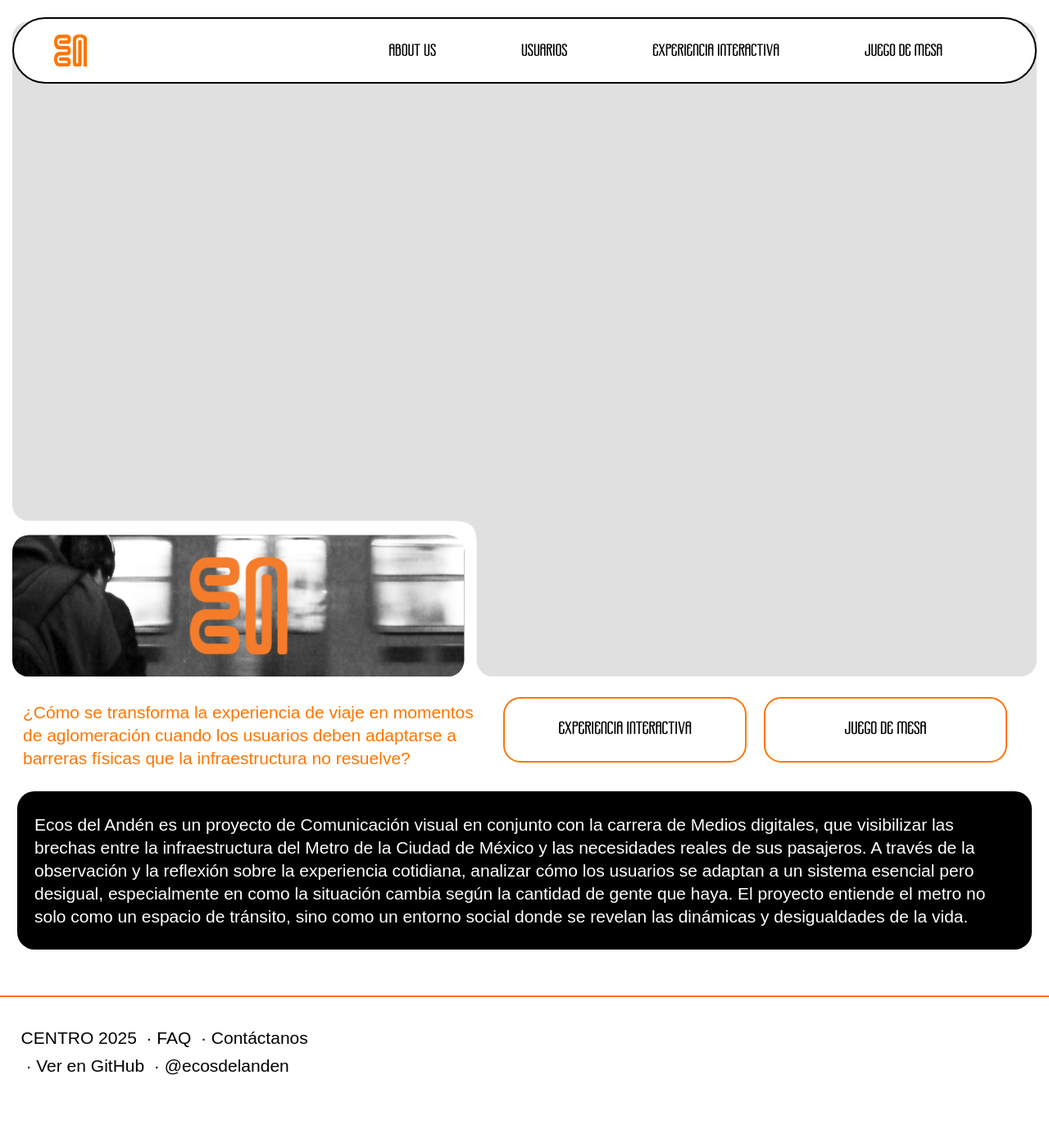
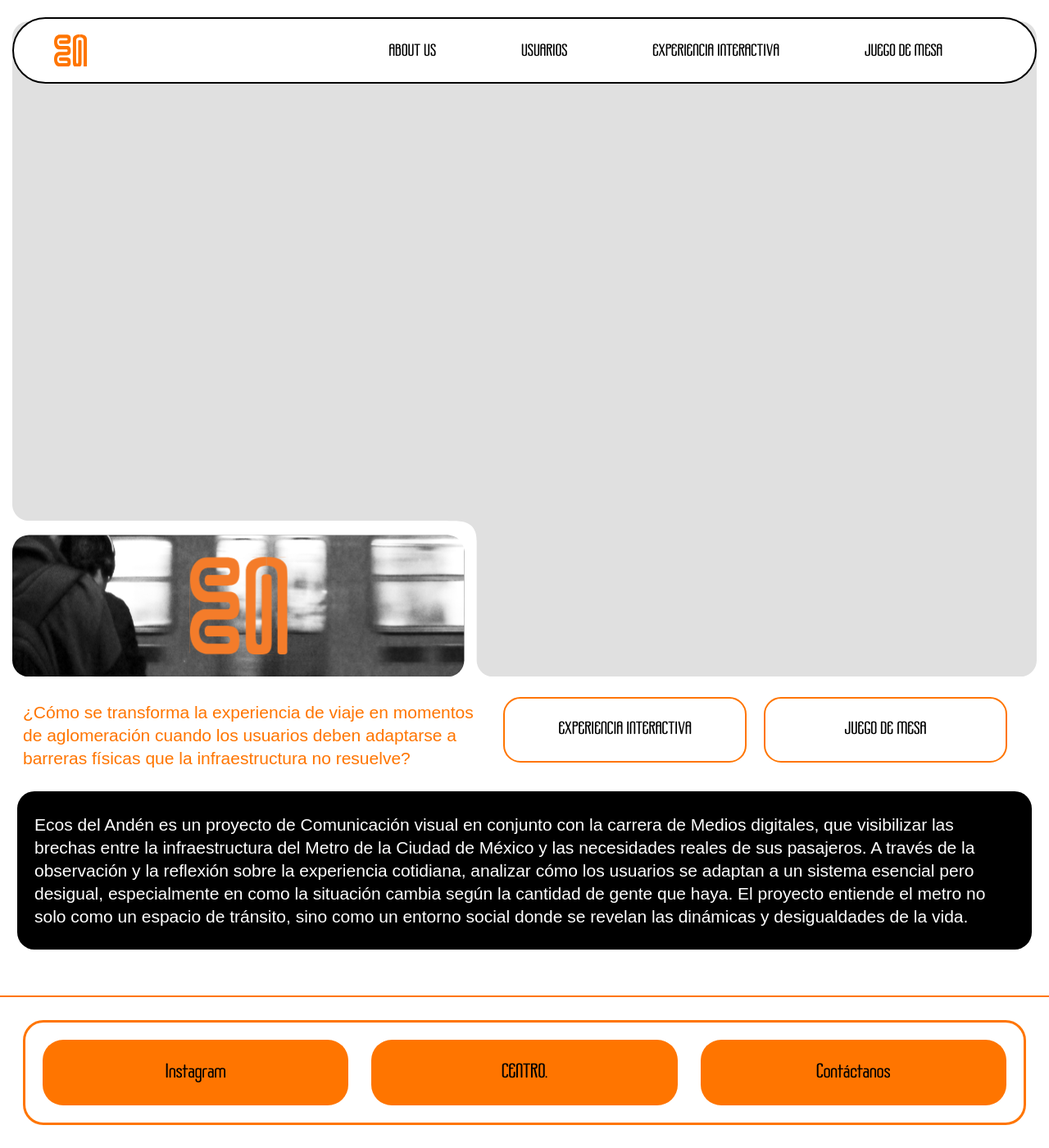
Before and after one commit to rhernandezgar-code/Ecosdelanden, a Jekyll site: the page built from index.html, in a window 1280 px wide and 1400 px high, scrolled down 115 px. Shown: the whole window at 82% size. Built offline with Jekyll 4.4.1, drawn with Linux system fonts in a browser that asks for light colours; some web fonts are replaced; before the commit the page ends 1465 px from its top, so only the background shows below that.

Commit message:
solo falta expe y juego

```diff
--- a/_includes/footer.html
+++ b/_includes/footer.html
@@ -1,13 +1,29 @@
 <footer id="footer-home">
-  <div class="footer-wrapper">
-    <nav class="text-center" aria-label="Pie de página">
-      <p>
-        <a href="{{ '/guia.html' | relative_url }}">CENTRO 2025</a>
-        &nbsp;·&nbsp;<a href="{{ '/faq.html' | relative_url }}">FAQ</a>
-        &nbsp;·&nbsp;<a href="{{ '/contacto.html' | relative_url }}">Contáctanos</a>
-        &nbsp;·&nbsp;<a href="https://github.com/rhernandezgar-code/Ecosdelanden" target="_blank" rel="noopener">Ver en GitHub</a>
-        &nbsp;·&nbsp;<span class="handle">@ecosdelanden</span>
-      </p>
-    </nav>
+  <div class="footer-container">
+
+    <!-- Botón de Instagram -->
+    <div class="footer-btn redes">
+      <a href="https://www.instagram.com/ecos.del.anden/"
+         target="_blank"
+         rel="noopener">
+         Instagram
+        <i class="fa-brands fa-instagram"></i>
+      </a>
+    </div>
+
+    <!-- Botón CENTRO -->
+    <div class="footer-btn centro">
+      <a href="https://centro.edu.mx/licenciaturas/?gad_source=1&gad_campaignid=22526260794&gbraid=0AAAAADFvwda3E20fAtTJQJIX24se93eSO&gclid=CjwKCAiA55rJBhByEiwAFkY1QEbu2tp5Dv1CD3kp7GbR1gdtzZxtDWcx56ZWHi3J11XWxGRcvXlDoxoCTQoQAvD_BwE"
+         target="_blank"
+         rel="noopener">
+         CENTRO.
+      </a>
+    </div>
+
+    <!-- Botón Contacto -->
+    <div class="footer-btn contacto">
+      <a href="{{ '/contacto.html' | relative_url }}">Contáctanos</a>
+    </div>
+
   </div>
 </footer>
--- a/css/style.css
+++ b/css/style.css
@@ -323,7 +323,7 @@ a#home-link {
 
 
 .about-text-overlay {
-    position: centered;
+    position: absolute;
     top: 50%;                 /* centra verticalmente */
     left: 50%;                /* centra horizontalmente */
     transform: translate(-50%, -50%);
@@ -406,7 +406,7 @@ a#home-link {
 	background-color: #fff;
     text-align:left;
 	color: #000;
-	padding: 4rem 4vw;
+	padding: 2rem 4vw;
 	width: 100%;
 	margin: 0;
 	border-radius: 2rem;
@@ -520,28 +520,47 @@ a#home-link {
 
 #footer-home {
     margin-top: 4rem;
-    padding: 2rem 2vw;
+    padding: 2rem;
     border-top: 2px solid var(--color-naranja);
 }
 
-.footer-wrapper {
-    display: grid;
-    grid-template-columns: repeat(3, 1fr);
+.footer-container {
+    display: flex; /* Esto evita que se apilen */
+    flex-direction: row;
+    align-items: center;
+    justify-content: space-between;
     gap: 2rem;
+
+    border: 3px solid var(--color-naranja);
+    border-radius: 25px;
+    padding: 1.5rem;
 }
 
+/* BOTONES */
 .footer-btn {
+    flex: 1;
     background: var(--color-naranja);
     color: #000;
-    padding: 2rem;
+    padding: 1.5rem 0;
     border-radius: 25px;
     text-align: center;
-    font-size: 2rem;
+    font-size: 1.7rem;
     font-family: var(--font-display);
-    transition: transform .2s ease;
-    cursor: pointer;
+
+    display: flex;
+    justify-content: center;
+    align-items: center;
+    gap: 1.2rem;
 }
 
-.footer-btn:hover {
-    transform: scale(1.05);
+/* LINKS */
+.footer-btn a {
+    color: inherit;
 }
+.footer-btn a {
+    color: inherit;
+    text-decoration: none;
+    display: flex;
+    justify-content: center;
+    align-items: center;
+}
```
